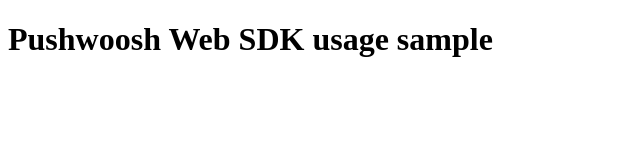
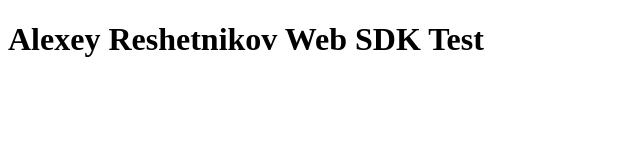
Before and after one commit to Alexey-Reshetnikov/alexey-reshetnikov.github.io, a plain HTML site: page index.html in a window 1280 px wide. Shown: the whole page, without its empty margins (0-640 px from the left). Drawn offline with Linux system fonts and the light colour scheme.

Commit message:
Update index.html

```diff
--- a/index.html
+++ b/index.html
@@ -23,6 +23,6 @@
     </script>
 </head>
 <body>
-    <h1>Pushwoosh Web SDK usage sample</h1>
+    <h1>Alexey Reshetnikov Web SDK Test</h1>
 </body>
 </html>
```
